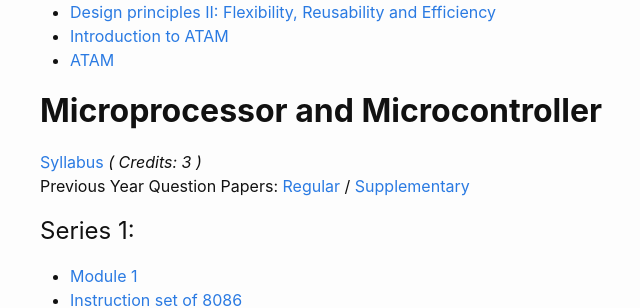
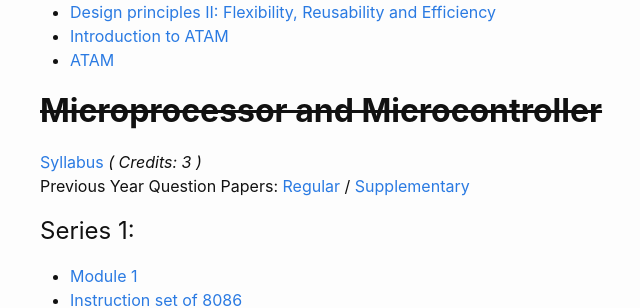
Before and after one commit to IT-GECBH/2020, a Jekyll site: the page built from resources.md, in a window 1280 px wide. Shown: the part 1049-1357 px from the top of the page, without its empty margins (230-870 px from the left). Built offline with Jekyll 4.4.1, drawn with Linux system fonts in a browser that asks for light colours.

Commit message:
Crossed out MPC

```diff
--- a/resources.md
+++ b/resources.md
@@ -41,7 +41,7 @@ Previous Year Question Papers: [Regular][soft-prev-1] / [Supplementary][soft-pre
 * [Introduction to ATAM][atam-sadp]
 * [ATAM][sadp-atam]
 
-## **Microprocessor and Microcontroller**
+## ~~**Microprocessor and Microcontroller**~~
 [Syllabus][mic-syll] *( Credits: 3 )*   <br/>
 Previous Year Question Papers: [Regular][micro-prev-1] / [Supplementary][micro-prev-2]
 # Series 1:
```
